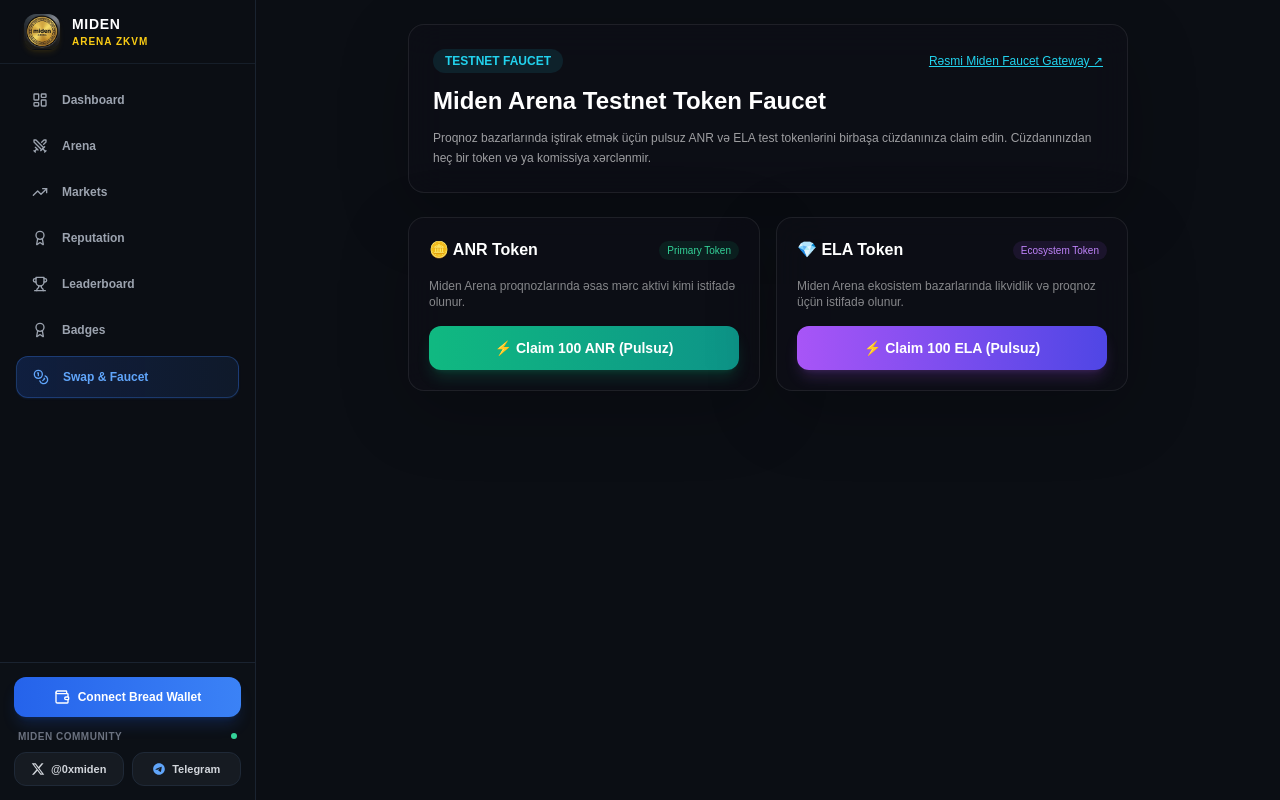
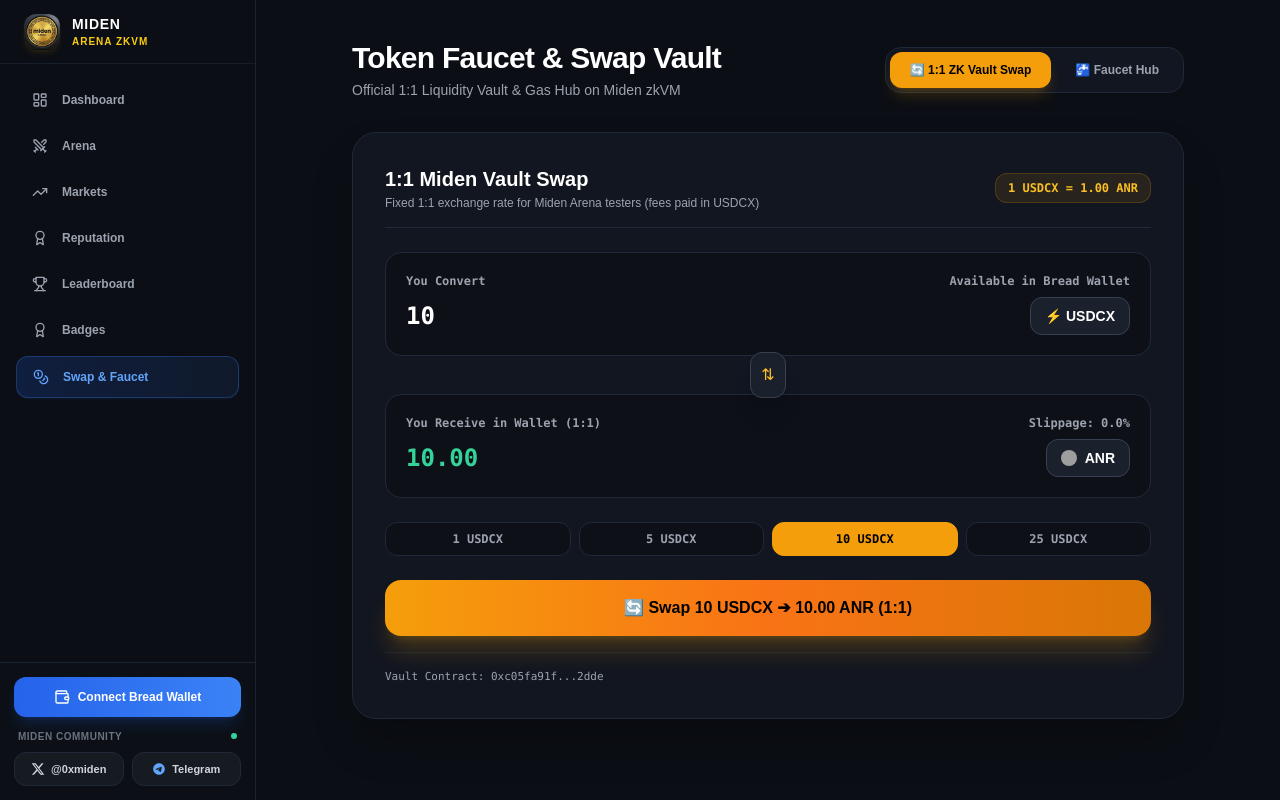
Before and after one commit to anaraydinli55/miden-arena, a Next.js app: page /faucet in a window 1280 px wide. Built offline with nearby package versions, Linux system fonts and the light colour scheme; grey boxes are pictures that could not be loaded.

Commit message:
feat(faucet): USDCX fee token, ANR+ELA claim, real tx hash checks; fix @ alias for src/

```diff
--- a/app/faucet/page.tsx
+++ b/app/faucet/page.tsx
@@ -1,148 +1,273 @@
-"use client";
+'use client';
 
-import { useState } from "react";
-import { useWallet } from "@/components/wallet/wallet-provider";
+import React, { useState } from 'react';
+import { useWallet } from '@/components/wallet/wallet-provider';
+import { sendViaBread } from '@/lib/miden/bread';
+import {
+  ANR_LOGO_URL,
+  CLAIM_TOKENS,
+  ClaimTokenKey,
+  FEE_FAUCET_URL,
+  FEE_REQUEST_AMOUNT,
+  FEE_TOKEN,
+  SWAP_VAULT_CONTRACT_ID,
+} from '@/lib/miden/tokens';
 
-// Rəsmi Testnet Faucet ID-ləri
-const ANR_FAUCET_ID = "mtst1ap8thrsn8ta805gkqq5g4c227cqjen58_qr7qqq9wr6w";
-const ELA_FAUCET_ID = "mtst1aqejw49mjj6ttvg44jkmhpzv3sxs5wq0_qr7qqq9wr6w";
+type Status = { type: 'success' | 'error'; message: string; txHash?: string } | null;
+type SwapToken = typeof FEE_TOKEN.symbol | 'ANR';
 
-export default function FaucetPage() {
-  const { connected, address, connect } = useWallet();
-  const [loadingToken, setLoadingToken] = useState<"ANR" | "ELA" | null>(null);
-  const [status, setStatus] = useState<{ type: "success" | "error" | "info"; message: string; txHash?: string } | null>(null);
+const SWAP_FAUCETS: Record<SwapToken, { faucetId: string; decimals: number }> = {
+  USDCX: { faucetId: FEE_TOKEN.faucetId, decimals: FEE_TOKEN.decimals },
+  ANR: { faucetId: CLAIM_TOKENS.ANR.faucetId, decimals: CLAIM_TOKENS.ANR.decimals },
+};
 
-  const handleClaimToken = async (symbol: "ANR" | "ELA") => {
-    setStatus(null);
-    setLoadingToken(symbol);
+export default function FaucetAndSwapPage() {
+  const { address, connected, connect } = useWallet();
+  const [activeTab, setActiveTab] = useState<'SWAP' | 'FAUCET'>('SWAP');
 
-    try {
-      let activeAccount = address;
-      if (!activeAccount) {
-        activeAccount = await connect();
-      }
-      if (!activeAccount) {
-        throw new Error("Zəhmət olmasa əvvəlcə sol menyudan Bread Wallet-i qoşun.");
-      }
+  const [claiming, setClaiming] = useState<ClaimTokenKey | null>(null);
+  const [claimStatus, setClaimStatus] = useState<Partial<Record<ClaimTokenKey, Status>>>({});
+  const [copied, setCopied] = useState(false);
 
-      const targetFaucet = symbol === "ANR" ? ANR_FAUCET_ID : ELA_FAUCET_ID;
+  const [fromToken, setFromToken] = useState<SwapToken>('USDCX');
+  const [fromAmount, setFromAmount] = useState<string>('10');
+  const [swapLoading, setSwapLoading] = useState(false);
+  const [swapStatus, setSwapStatus] = useState<Status>(null);
 
-      setStatus({
-        type: "info",
-        message: `⏳ ${symbol} Faucet-dən ${activeAccount.slice(0, 10)}... ünvanınıza 100 ${symbol} Public Note yaradılır (Cüzdanınızdan heç bir xərc çıxılmır)...`
-      });
+  const toToken: SwapToken = fromToken === 'USDCX' ? 'ANR' : 'USDCX';
+  const toAmount = (Number(fromAmount) || 0).toFixed(2);
 
-      // Cüzdandan tranzaksiya ÇIXARMIRIQ! Birbaşa Faucet Gateway-ə müraciət edirik:
-      const res = await fetch("/api/faucet", {
-        method: "POST",
-        headers: { "Content-Type": "application/json" },
-        body: JSON.stringify({
-          address: activeAccount,
-          token: symbol,
-          amount: 100,
-          faucetAddress: targetFaucet,
-        }),
-      }).catch(() => null);
-
-      let data: any = null;
-      if (res && res.ok) {
-        data = await res.json().catch(() => null);
-      }
-
-      setStatus({
-        type: "success",
-        message: `🎉 100 ${symbol} Public Note yaradıldı (From: Faucet ➔ To: You)! Bread Wallet-i açın və Activity bölməsində gələn Note-u 'Accept / Consume' edin.`,
-        txHash: data?.txHash || undefined,
-      });
-    } catch (err: any) {
-      console.error(`[Faucet Error - ${symbol}]:`, err);
-      setStatus({ type: "error", message: `❌ Xəta: ${err?.message || "Claim icra olunmadı."}` });
-    } finally {
-      setLoadingToken(null);
+  const handleCopyAddress = () => {
+    if (address) {
+      navigator.clipboard.writeText(address);
+      setCopied(true);
+      setTimeout(() => setCopied(false), 2500);
     }
   };
 
+  const ensureAccount = async (): Promise<string | null> => {
+    let acc = address;
+    if (!connected || !acc) {
+      try { acc = await connect(); } catch (e) { console.error('connect hatasi', e); }
+    }
+    return acc || null;
+  };
+
+  const handleClaim = async (key: ClaimTokenKey) => {
+    const token = CLAIM_TOKENS[key];
+    setClaimStatus((s) => ({ ...s, [key]: null }));
+    const acc = await ensureAccount();
+    if (!acc) {
+      setClaimStatus((s) => ({ ...s, [key]: { type: 'error', message: '⚠️ Zəhmət olmasa Bread Wallet-i qoşun.' } }));
+      return;
+    }
+
+    setClaiming(key);
+    try {
+      const txHash = await sendViaBread({
+        senderAddress: acc,
+        recipientAddress: acc,
+        faucetId: token.faucetId,
+        amount: token.amount * 10 ** token.decimals,
+      });
+
+      await fetch('/api/faucet', {
+        method: 'POST',
+        headers: { 'Content-Type': 'application/json' },
+        body: JSON.stringify({ wallet_address: acc, token: token.symbol, tx_hash: txHash }),
+      }).catch((e) => console.error('/api/faucet xetasi', e));
+
+      setClaimStatus((s) => ({
+        ...s,
+        [key]: { type: 'success', message: `🎉 ${token.amount} ${token.symbol} sorğusu göndərildi!`, txHash },
+      }));
+    } catch (err: any) {
+      setClaimStatus((s) => ({ ...s, [key]: { type: 'error', message: `❌ ${err.message || 'Mint xətası'}` } }));
+    } finally {
+      setClaiming(null);
+    }
+  };
+
+  const handleExecuteSwap = async () => {
+    setSwapStatus(null);
+    const acc = await ensureAccount();
+    if (!acc) {
+      setSwapStatus({ type: 'error', message: '⚠️ Zəhmət olmasa Bread Wallet-i qoşun.' });
+      return;
+    }
+
+    setSwapLoading(true);
+    try {
+      const numAmount = Number(fromAmount) || 10;
+      const { faucetId, decimals } = SWAP_FAUCETS[fromToken];
+
+      const txHash = await sendViaBread({
+        senderAddress: acc,
+        recipientAddress: acc, // TODO: vault note mantigi netlesince vault adresi ile degistirin
+        faucetId,
+        amount: numAmount * 10 ** decimals,
+      });
+
+      await fetch('/api/swap', {
+        method: 'POST',
+        headers: { 'Content-Type': 'application/json' },
+        body: JSON.stringify({
+          wallet_address: acc,
+          fromToken,
+          toToken,
+          fromAmount: numAmount,
+          toAmount: numAmount,
+          tx_hash: txHash,
+        }),
+      }).catch((e) => console.error('/api/swap xetasi', e));
+
+      setSwapStatus({
+        type: 'success',
+        message: `✅ 1:1 Vault Swap göndərildi! ${numAmount} ${fromToken} ➔ ${numAmount} ${toToken}`,
+        txHash,
+      });
+    } catch (err: any) {
+      setSwapStatus({ type: 'error', message: `❌ ${err.message || 'Swap icra olunmadı'}` });
+    } finally {
+      setSwapLoading(false);
+    }
+  };
+
+  const StatusBox = ({ s }: { s: Status }) =>
+    s ? (
+      <div className={`mt-5 p-4 rounded-2xl border text-xs font-semibold ${s.type === 'success' ? 'bg-emerald-500/10 border-emerald-500/30 text-emerald-400' : 'bg-rose-500/10 border-rose-500/30 text-rose-400'}`}>
+        <div>{s.message}</div>
+        {s.txHash && (
+          <a href={`https://testnet.midenscan.com/tx/${s.txHash}`} target="_blank" rel="noreferrer" className="text-cyan-400 underline block mt-1 font-mono">Midenscan Baxış ↗</a>
+        )}
+      </div>
+    ) : null;
+
+  const TokenBadge = ({ t }: { t: SwapToken }) => (
+    <div className="flex items-center gap-2 bg-[#1a202c] px-3.5 py-2 rounded-xl border border-gray-700 shrink-0 font-bold text-sm">
+      {t === 'USDCX' ? '⚡ USDCX' : <><img src={ANR_LOGO_URL} className="w-4 h-4 rounded-full" alt="ANR" /> ANR</>}
+    </div>
+  );
+
   return (
-    <div className="container mx-auto max-w-3xl p-6 space-y-6">
-      <div className="card rounded-2xl border border-white/10 bg-white/[0.02] p-6 space-y-3">
-        <div className="flex items-center justify-between">
-          <span className="rounded-full bg-cyan-400/10 px-3 py-1 text-xs font-semibold text-cyan-400">
-            TESTNET FAUCET
-          </span>
-          <a
-            href="https://faucet.testnet.miden.io"
-            target="_blank"
-            rel="noreferrer"
-            className="text-xs text-cyan-400 underline hover:text-cyan-300 font-medium"
-          >
-            Rəsmi Miden Faucet Gateway ↗
-          </a>
+    <div className="p-8 pt-10 max-w-4xl mx-auto text-white">
+      <div className="flex flex-col md:flex-row md:items-center justify-between gap-4 mb-8">
+        <div>
+          <h1 className="text-3xl font-black tracking-tight">Token Faucet & Swap Vault</h1>
+          <p className="text-gray-400 text-sm mt-1">Official 1:1 Liquidity Vault & Gas Hub on Miden zkVM</p>
         </div>
-        <h1 className="text-2xl font-bold text-white">Miden Arena Testnet Token Faucet</h1>
-        <p className="text-xs text-white/60 leading-relaxed">
-          Proqnoz bazarlarında iştirak etmək üçün pulsuz ANR və ELA test tokenlərini birbaşa cüzdanınıza claim edin.
-          Cüzdanınızdan heç bir token və ya komissiya xərclənmir.
-        </p>
-      </div>
-
-      <div className="grid grid-cols-1 md:grid-cols-2 gap-4">
-        {/* ANR Token Kartı */}
-        <div className="card rounded-2xl border border-white/10 bg-black/40 p-5 space-y-4">
-          <div className="flex items-center justify-between">
-            <div className="font-bold text-white text-base">🪙 ANR Token</div>
-            <span className="text-[10px] bg-emerald-500/10 text-emerald-400 px-2 py-0.5 rounded-full">Primary Token</span>
-          </div>
-          <p className="text-xs text-white/50">Miden Arena proqnozlarında əsas mərc aktivi kimi istifadə olunur.</p>
-          <button
-            onClick={() => handleClaimToken("ANR")}
-            disabled={loadingToken !== null}
-            className="w-full rounded-xl bg-gradient-to-r from-emerald-500 to-teal-600 px-4 py-3 text-sm font-bold text-white hover:opacity-90 active:scale-95 disabled:opacity-50 transition cursor-pointer shadow-lg shadow-emerald-500/20"
-          >
-            {loadingToken === "ANR" ? "⏳ Note Göndərilir..." : "⚡ Claim 100 ANR (Pulsuz)"}
-          </button>
-        </div>
-
-        {/* ELA Token Kartı */}
-        <div className="card rounded-2xl border border-white/10 bg-black/40 p-5 space-y-4">
-          <div className="flex items-center justify-between">
-            <div className="font-bold text-white text-base">💎 ELA Token</div>
-            <span className="text-[10px] bg-purple-500/10 text-purple-400 px-2 py-0.5 rounded-full">Ecosystem Token</span>
-          </div>
-          <p className="text-xs text-white/50">Miden Arena ekosistem bazarlarında likvidlik və proqnoz üçün istifadə olunur.</p>
-          <button
-            onClick={() => handleClaimToken("ELA")}
-            disabled={loadingToken !== null}
-            className="w-full rounded-xl bg-gradient-to-r from-purple-500 to-indigo-600 px-4 py-3 text-sm font-bold text-white hover:opacity-90 active:scale-95 disabled:opacity-50 transition cursor-pointer shadow-lg shadow-purple-500/20"
-          >
-            {loadingToken === "ELA" ? "⏳ Note Göndərilir..." : "⚡ Claim 100 ELA (Pulsuz)"}
-          </button>
+        <div className="flex items-center bg-[#121620] border border-gray-800 rounded-2xl p-1 gap-1">
+          <button onClick={() => setActiveTab('SWAP')} className={`px-5 py-2.5 rounded-xl text-xs font-bold transition-all ${activeTab === 'SWAP' ? 'bg-amber-500 text-black shadow-lg shadow-amber-500/20' : 'text-gray-400 hover:text-white'}`}>🔄 1:1 ZK Vault Swap</button>
+          <button onClick={() => setActiveTab('FAUCET')} className={`px-5 py-2.5 rounded-xl text-xs font-bold transition-all ${activeTab === 'FAUCET' ? 'bg-cyan-500 text-black shadow-lg shadow-cyan-500/20' : 'text-gray-400 hover:text-white'}`}>🚰 Faucet Hub</button>
         </div>
       </div>
 
-      {status && (
-        <div
-          className={`rounded-xl border p-4 text-xs space-y-1.5 ${
-            status.type === "success"
-              ? "border-emerald-500/30 bg-emerald-500/10 text-emerald-300"
-              : status.type === "info"
-              ? "border-amber-500/30 bg-amber-500/10 text-amber-300 animate-pulse"
-              : "border-rose-500/30 bg-rose-500/10 text-rose-300"
-          }`}
-        >
-          <div className="font-medium">{status.message}</div>
-          {status.txHash && status.txHash.startsWith("0x") && (
-            <div className="pt-1 text-[11px] font-mono">
-              Tx Hash:{" "}
-              <a
-                href={`https://testnet.midenscan.com/tx/${status.txHash}`}
-                target="_blank"
-                rel="noreferrer"
-                className="text-cyan-300 underline hover:text-cyan-200"
-              >
-                {status.txHash} ↗
-              </a>
+      {activeTab === 'SWAP' && (
+        <div className="bg-[#121620] border border-gray-800 rounded-3xl p-8 shadow-2xl">
+          <div className="flex flex-col sm:flex-row sm:items-center justify-between gap-2 mb-6 border-b border-gray-800 pb-4">
+            <div>
+              <h2 className="text-xl font-extrabold">1:1 Miden Vault Swap</h2>
+              <p className="text-xs text-gray-400 mt-0.5">Fixed 1:1 exchange rate for Miden Arena testers (fees paid in {FEE_TOKEN.symbol})</p>
             </div>
-          )}
+            <span className="text-xs font-mono font-bold text-amber-400 bg-amber-500/10 border border-amber-500/20 px-3 py-1.5 rounded-xl self-start sm:self-auto">
+              1 USDCX = 1.00 ANR
+            </span>
+          </div>
+
+          <div className="p-5 rounded-2xl bg-[#0d1017] border border-gray-800 mb-2">
+            <div className="flex justify-between text-xs font-bold text-gray-400 mb-2 font-mono">
+              <span>You Convert</span><span>Available in Bread Wallet</span>
+            </div>
+            <div className="flex items-center justify-between gap-4">
+              <input type="number" min="1" value={fromAmount} onChange={(e) => setFromAmount(e.target.value)} className="w-full bg-transparent text-2xl font-mono font-bold text-white outline-none" placeholder="0" />
+              <TokenBadge t={fromToken} />
+            </div>
+          </div>
+
+          <div className="flex justify-center -my-3 relative z-10">
+            <button onClick={() => setFromToken(fromToken === 'USDCX' ? 'ANR' : 'USDCX')} className="p-2.5 rounded-xl bg-[#1a202c] hover:bg-gray-800 border border-gray-700 text-amber-400 shadow-xl transition-all active:scale-95">⇅</button>
+          </div>
+
+          <div className="p-5 rounded-2xl bg-[#0d1017] border border-gray-800 mt-2 mb-6">
+            <div className="flex justify-between text-xs font-bold text-gray-400 mb-2 font-mono">
+              <span>You Receive in Wallet (1:1)</span><span>Slippage: 0.0%</span>
+            </div>
+            <div className="flex items-center justify-between gap-4">
+              <div className="text-2xl font-mono font-bold text-emerald-400">{toAmount}</div>
+              <TokenBadge t={toToken} />
+            </div>
+          </div>
+
+          <div className="grid grid-cols-4 gap-2 mb-6">
+            {['1', '5', '10', '25'].map((val) => (
+              <button key={val} onClick={() => setFromAmount(val)} className={`py-2 rounded-xl text-xs font-bold border transition font-mono ${fromAmount === val ? 'bg-amber-500 text-black border-amber-500 font-extrabold' : 'bg-[#0d1017] text-gray-400 border-gray-800 hover:bg-gray-800'}`}>
+                {val} {fromToken}
+              </button>
+            ))}
+          </div>
+
+          <button disabled={swapLoading} onClick={handleExecuteSwap} className="w-full py-4 rounded-2xl bg-gradient-to-r from-amber-500 via-orange-500 to-amber-600 hover:from-amber-600 hover:to-orange-700 text-black font-black text-base shadow-xl shadow-amber-500/20 transition active:scale-95 disabled:opacity-50">
+            {swapLoading ? 'Bread Wallet Vault Swap icra olunur...' : `🔄 Swap ${fromAmount} ${fromToken} ➔ ${toAmount} ${toToken} (1:1)`}
+          </button>
+
+          <div className="mt-4 pt-4 border-t border-gray-800/80 text-[11px] font-mono text-gray-400">
+            Vault Contract: {SWAP_VAULT_CONTRACT_ID.slice(0, 10)}...{SWAP_VAULT_CONTRACT_ID.slice(-4)}
+          </div>
+
+          <StatusBox s={swapStatus} />
+        </div>
+      )}
+
+      {activeTab === 'FAUCET' && (
+        <div className="space-y-6">
+          <div className="bg-[#121620] border border-cyan-500/30 rounded-3xl p-6 shadow-xl">
+            <div className="flex flex-col md:flex-row md:items-center justify-between gap-4">
+              <div>
+                <div className="flex items-center gap-2 mb-1">
+                  <span className="text-xs font-bold px-2 py-0.5 rounded bg-cyan-400/10 text-cyan-400 border border-cyan-400/20">Step 1: Gas Fee Required</span>
+                  <span className="text-xs font-mono text-gray-400">{FEE_REQUEST_AMOUNT} {FEE_TOKEN.symbol}</span>
+                </div>
+                <h3 className="text-lg font-black text-white">Official {FEE_TOKEN.symbol} Gas Faucet</h3>
+                <p className="text-xs text-gray-400 mt-1">
+                  Transaction fees on Miden testnet are paid in {FEE_TOKEN.symbol}. Claim it from the official faucet first, otherwise the ANR/ELA claims below will fail.
+                </p>
+              </div>
+              <div className="flex flex-col sm:flex-row items-center gap-2 shrink-0">
+                <button onClick={handleCopyAddress} className="w-full sm:w-auto px-4 py-2.5 rounded-xl bg-[#0d1017] hover:bg-gray-800 border border-gray-700 text-xs font-bold text-gray-300 transition">
+                  {copied ? '✓ Cüzdan Kopyalandı' : '📋 Kopyala Address'}
+                </button>
+                <a href={FEE_FAUCET_URL} target="_blank" rel="noreferrer" className="w-full sm:w-auto px-5 py-2.5 rounded-xl bg-cyan-500 hover:bg-cyan-400 text-black text-xs font-black transition flex items-center justify-center gap-1.5 shadow-lg shadow-cyan-500/20">
+                  🌐 Open Official Faucet ↗
+                </a>
+              </div>
+            </div>
+          </div>
+
+          {(Object.keys(CLAIM_TOKENS) as ClaimTokenKey[]).map((key) => {
+            const t = CLAIM_TOKENS[key];
+            return (
+              <div key={key} className="bg-[#121620] border border-gray-800 rounded-3xl p-8 shadow-xl">
+                <div className="flex items-center gap-4 mb-6">
+                  {key === 'ANR' ? (
+                    <img src={ANR_LOGO_URL} className="w-14 h-14 rounded-2xl object-cover border border-gray-700" alt="ANR" />
+                  ) : (
+                    <div className="w-14 h-14 rounded-2xl border border-gray-700 flex items-center justify-center font-black text-cyan-400">{t.symbol}</div>
+                  )}
+                  <div>
+                    <span className="text-xs font-bold text-amber-400 uppercase tracking-wider">Step 2 ({key === 'ANR' ? 'A' : 'B'})</span>
+                    <h3 className="text-xl font-black text-white">Claim {t.amount} {t.symbol} Tokens</h3>
+                    <p className="text-xs text-gray-400 font-mono">Faucet ID: {t.faucetId}</p>
+                  </div>
+                </div>
+
+                <button disabled={claiming !== null} onClick={() => handleClaim(key)} className="w-full py-4 rounded-2xl bg-gradient-to-r from-amber-500 to-orange-600 hover:from-amber-600 hover:to-orange-700 text-black font-black text-base shadow-xl shadow-amber-500/20 transition active:scale-95 disabled:opacity-50">
+                  {claiming === key ? 'Bread Wallet Minting in Progress...' : `🚰 Claim ${t.amount} ${t.symbol} with Bread Wallet`}
+                </button>
+
+                <StatusBox s={claimStatus[key] ?? null} />
+              </div>
+            );
+          })}
         </div>
       )}
     </div>
--- /dev/null
+++ b/lib/miden/bread.ts
@@ -0,0 +1,42 @@
+export function getBreadProvider(): any {
+  if (typeof window === 'undefined') return null;
+  const w = window as any;
+  return w.bread || w.miden || w.midenWallet || null;
+}
+
+export type SendParams = {
+  senderAddress: string;
+  recipientAddress: string;
+  faucetId: string;
+  amount: number;
+};
+
+export async function sendViaBread(params: SendParams): Promise<string> {
+  const provider = getBreadProvider();
+  if (!provider) throw new Error('Bread Wallet provider bulunamadi. Eklenti kurulu ve acik mi?');
+
+  const method = ['requestSend', 'requestSendTransaction', 'sendTransaction'].find(
+    (m) => typeof provider[m] === 'function'
+  );
+  if (!method) {
+    console.error('Bread provider anahtarlari:', Object.keys(provider));
+    throw new Error('Bread Wallet icinde uygun gonderim metodu yok (requestSend/requestSendTransaction/sendTransaction).');
+  }
+
+  const txObj = { ...params, noteType: 'public' as const };
+  const timeout = new Promise<never>((_, rej) =>
+    setTimeout(() => rej(new Error('Bread Wallet 120 sn icinde yanit vermedi.')), 120_000)
+  );
+
+  let res: any;
+  try {
+    res = await Promise.race([provider[method](txObj), timeout]);
+  } catch (e: any) {
+    console.error(`[bread.${method}] hata:`, e);
+    throw new Error(e?.message || String(e) || 'Cuzdan istegi basarisiz');
+  }
+
+  const txHash = res?.transactionId || res?.hash;
+  if (!txHash) throw new Error('Cuzdan gercek bir islem hash dondurmedi, islem basarisiz.');
+  return txHash;
+}
--- /dev/null
+++ b/lib/miden/tokens.ts
@@ -0,0 +1,20 @@
+export const FEE_TOKEN = {
+  symbol: 'USDCX',
+  faucetId: '0x4cbdcaffe75f0a317482224dae6436',
+  decimals: 6, // faucet metadata'sindan dogrulayin
+} as const;
+
+export const FEE_FAUCET_URL = 'https://faucet.testnet.miden.io/';
+export const FEE_REQUEST_AMOUNT = 10; // faucet'ten istenecek USDCX
+
+// Testnet reset olduysa bu ID'ler zincirde yoktur; yeniden deploy edip burayi guncelleyin.
+export const CLAIM_TOKENS = {
+  ANR: { symbol: 'ANR', faucetId: '0xb7326fab564eef51689d3d52d464ce', decimals: 6, amount: 100 },
+  ELA: { symbol: 'ELA', faucetId: '0x332754bb94b4b5b115acadbb844c8c', decimals: 6, amount: 100 },
+} as const;
+
+export type ClaimTokenKey = keyof typeof CLAIM_TOKENS;
+
+export const SWAP_VAULT_CONTRACT_ID = '0xc05fa91f939040d1751dc990cb2dde';
+export const ANR_LOGO_URL =
+  'https://raw.githubusercontent.com/anaraydinli55/miden-arena/main/Gemini_Generated_Image_sa45oasa45oasa45.jpg';
--- a/tsconfig.json
+++ b/tsconfig.json
@@ -14,7 +14,7 @@
     "jsx": "preserve",
     "incremental": true,
     "plugins": [{"name": "next"}],
-    "paths": {"@/*": ["./*"]}
+    "paths": {"@/*": ["./*", "./src/*"]}
   },
   "include": ["next-env.d.ts", ".next/types/**/*.ts", "**/*.ts", "**/*.tsx"],
   "exclude": ["node_modules"]
```
Also changed, not shown: 1 other file (tests, documents, lock files or other folders).
